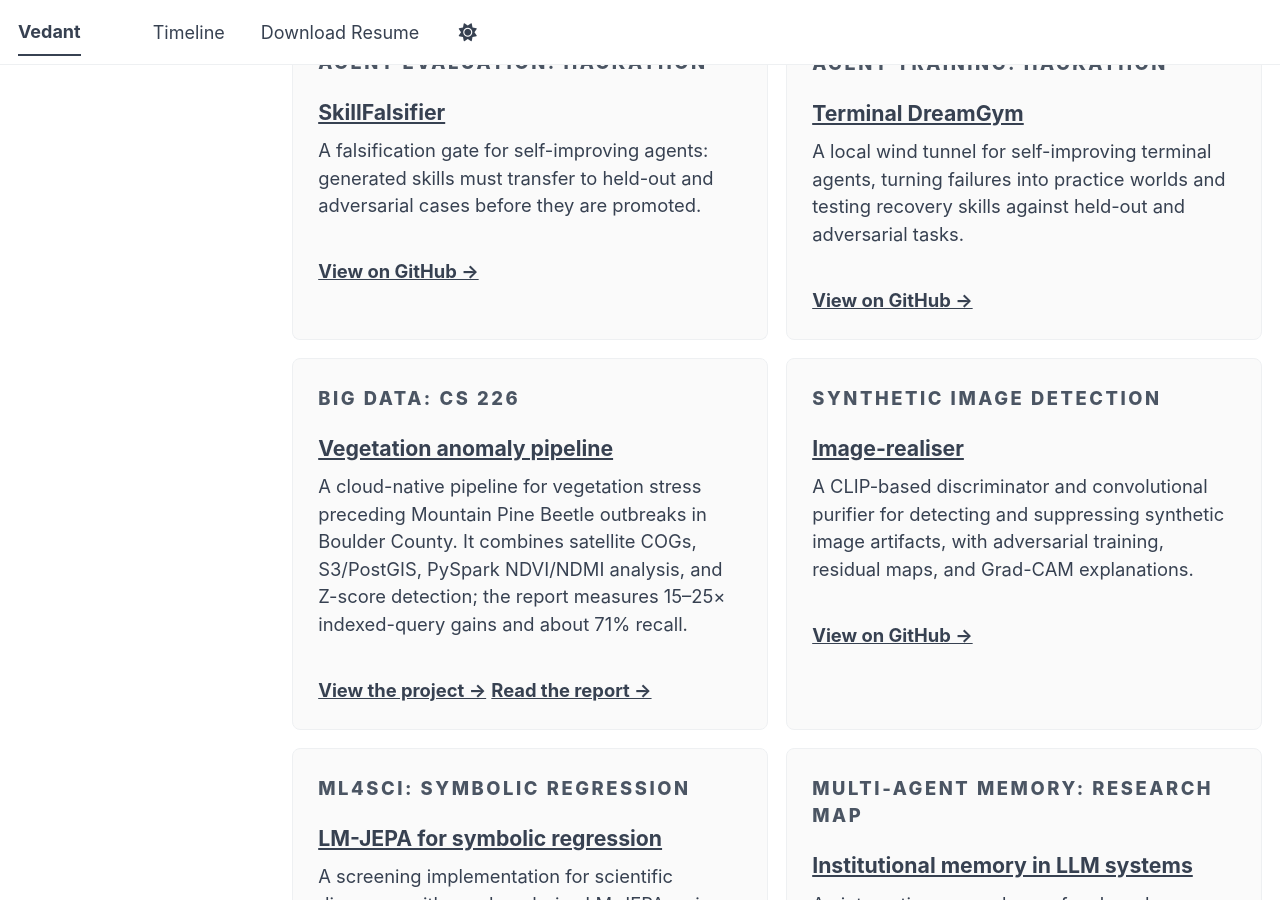
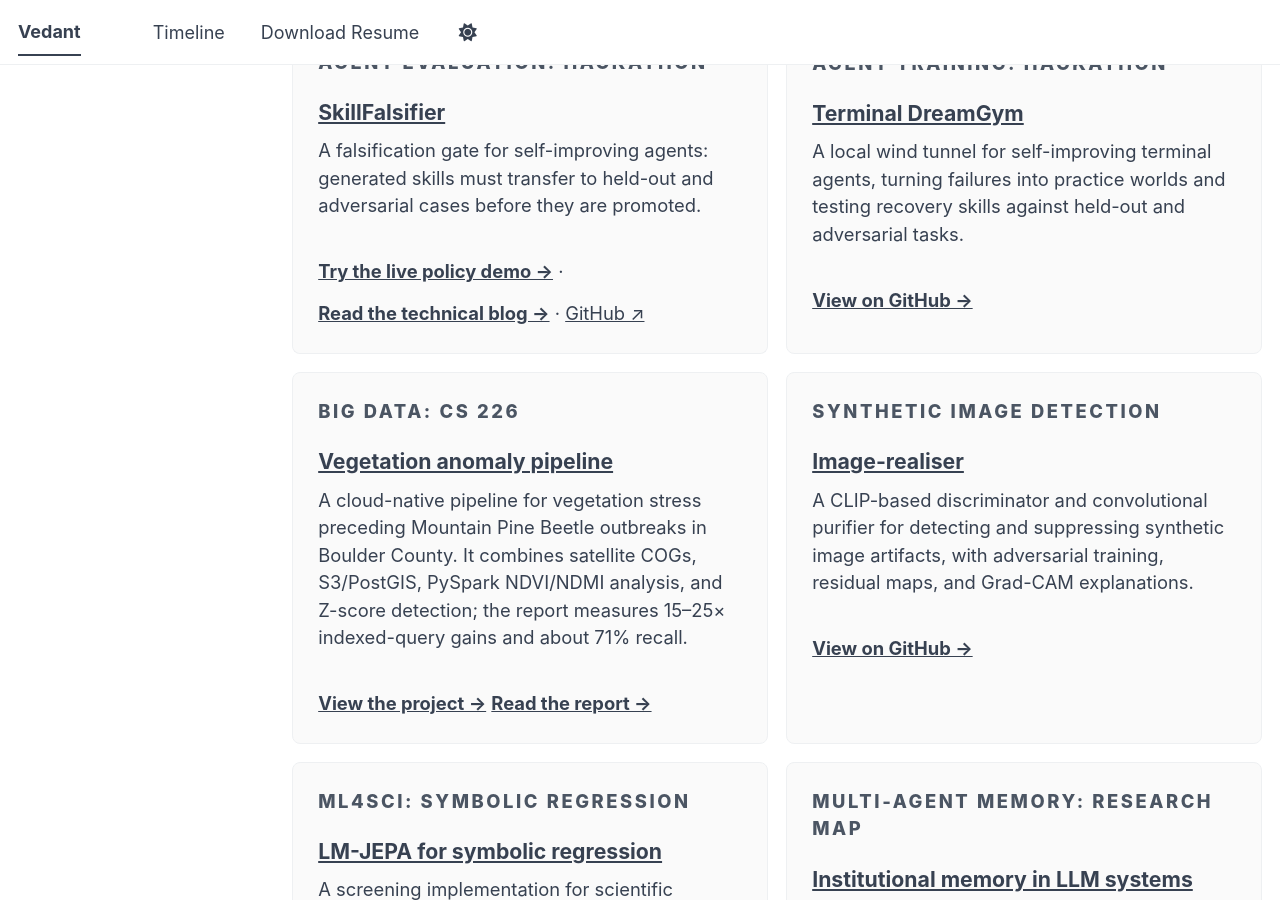
Before and after one commit to Vedant2100/vedant2100.github.io, a Jekyll site: the page built from _pages/about.md, in a window 1280 px wide and 900 px high, scrolled down 2606 px. Built offline with Jekyll 4.4.1, drawn with Linux system fonts in a browser that asks for light colours; some web fonts are replaced; a script bundle is joined from its source files by our own code; library files that are not in the unit come from our copies.

Commit message:
Link published SkillFalsifier demo and blog from portfolio home

```diff
--- a/_pages/about.md
+++ b/_pages/about.md
@@ -74,7 +74,7 @@
     <p class="home-card__eyebrow">AGENT EVALUATION: HACKATHON</p>
     <h3><a href="https://github.com/Vedant2100/skillfalsifier">SkillFalsifier</a></h3>
     <p>A falsification gate for self-improving agents: generated skills must transfer to held-out and adversarial cases before they are promoted.</p>
-    <a class="home-card__link" href="https://github.com/Vedant2100/skillfalsifier">View on GitHub →</a>
+    <a class="home-card__link" href="/skillfalsifier/">Try the live policy demo →</a> · <a class="home-card__link" href="/posts/skillfalsifier/">Read the technical blog →</a> · <a href="https://github.com/Vedant2100/skillfalsifier">GitHub ↗</a>
   </article>
   <article class="home-card">
     <p class="home-card__eyebrow">AGENT TRAINING: HACKATHON</p>
```
